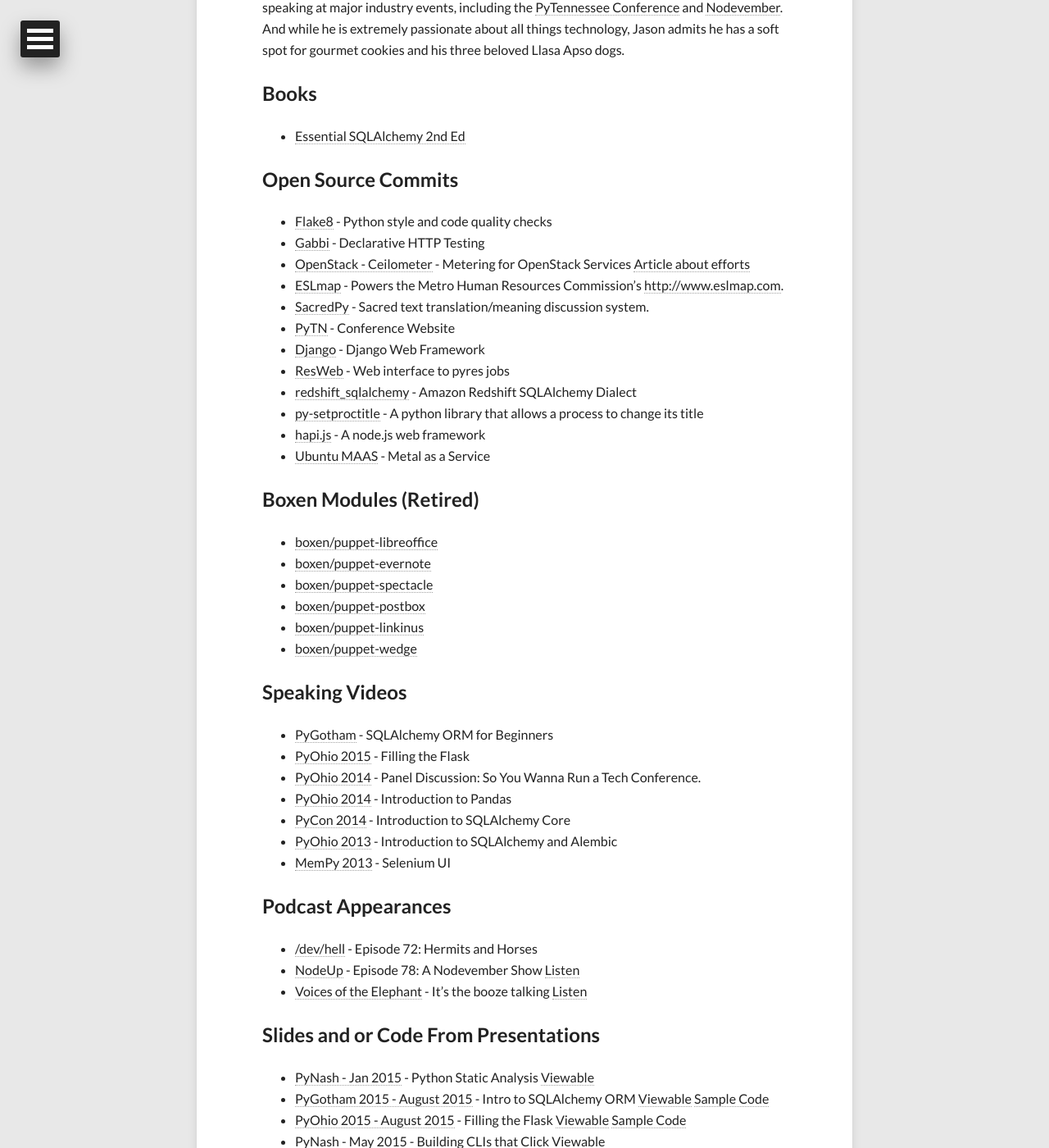
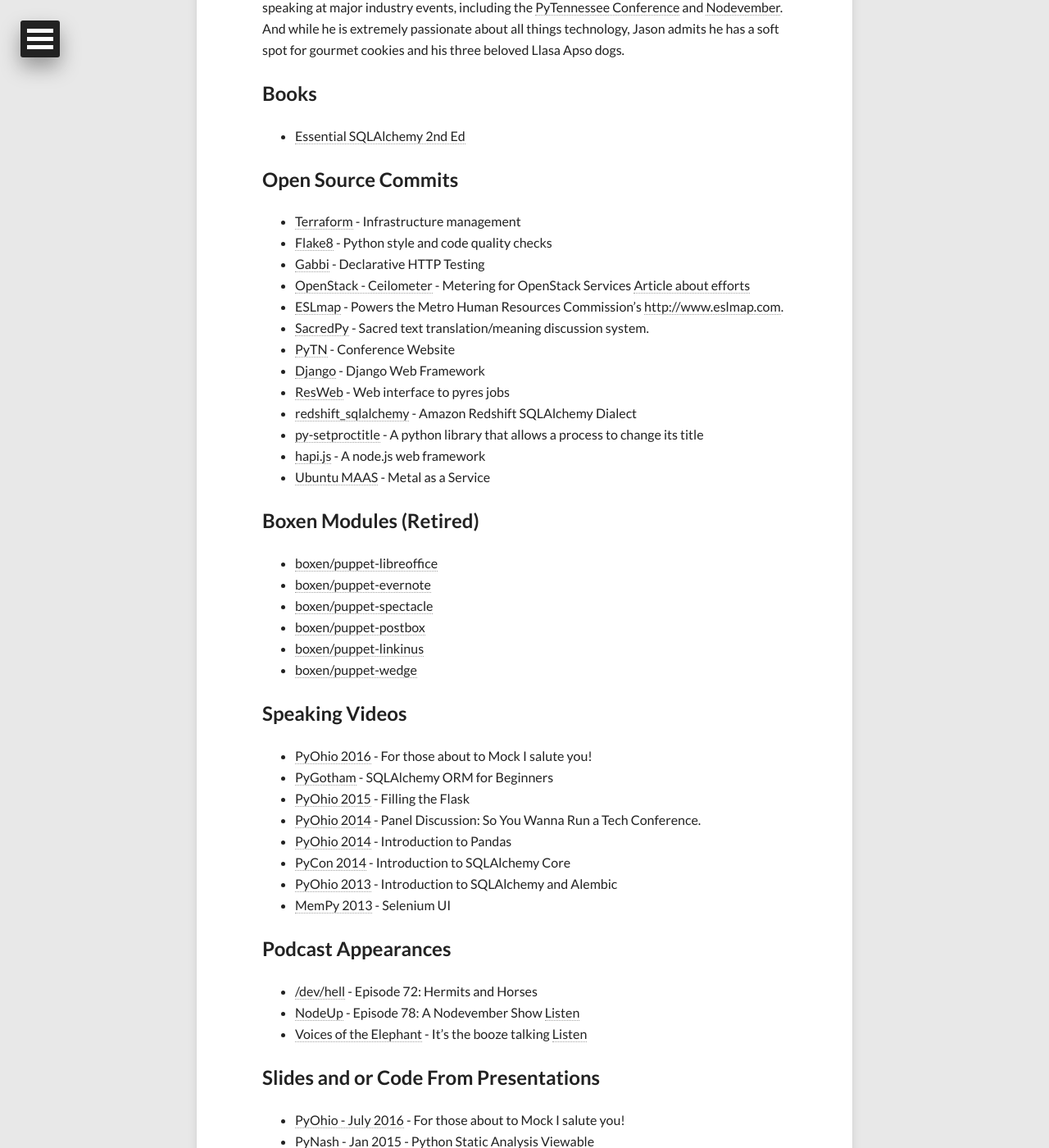
Before and after one commit to jasonamyers/jasonamyers.github.com, a Jekyll site: the page built from about.md, in a window 1280 px wide and 1400 px high, scrolled down 925 px. Shown: the whole window at 82% size. Built offline with Jekyll 4.4.1, drawn with Linux system fonts in a browser that asks for light colours; nearby versions of some CDN libraries.

Commit message:
Adding PyOhio Talks
Signed-off-by: Jason Myers <jason@jasonamyers.com>

```diff
--- a/about.md
+++ b/about.md
@@ -20,6 +20,7 @@
 
 ## Open Source Commits
 
+* [Terraform](https://github.com/hashicorp/terraform) - Infrastructure management
 * [Flake8](https://gitlab.com/pycqa/flake8) - Python style and code quality checks
 * [Gabbi](https://github.com/cdent/gabbi) - Declarative HTTP Testing
 * [OpenStack - Ceilometer](https://github.com/openstack/ceilometer) - Metering for OpenStack Services [Article about efforts](http://redhatstackblog.redhat.com/2016/01/18/ceilometer-polling-performance-improvement/)
@@ -47,6 +48,7 @@
 
 ## Speaking Videos
 
+* [PyOhio 2016](https://www.youtube.com/watch?v=lJux36gTlxY) - For those about to Mock I salute you!
 * [PyGotham](http://pyvideo.org/video/3802/sqlalchemy-orm-for-beginners) - SQLAlchemy ORM for Beginners
 * [PyOhio 2015](http://pyvideo.org/video/3700/filling-the-flask) - Filling the Flask
 * [PyOhio 2014](http://pyvideo.org/video/2865/panel-discussion-so-you-wanna-run-a-tech-confere) - Panel Discussion: So You Wanna Run a Tech Conference.
@@ -63,6 +65,7 @@
 
 ## Slides and or Code From Presentations
 
+* [PyOhio - July 2016](https://github.com/jasonamyers/pyohio2016-for-those-about-to-mock) - For those about to Mock I salute you!
 * [PyNash - Jan 2015](https://github.com/jasonamyers/python-static-analysis) - Python Static Analysis [Viewable](http://www.slideshare.net/jamdatadude/python-static-analysis-tools)
 * [PyGotham 2015 - August 2015](https://github.com/jasonamyers/pygotham-intro-sqlachemy-orm) - Intro to SQLAlchemy ORM [Viewable](http://www.slideshare.net/jamdatadude/introduction-to-sqlalchemy-orm) [Sample Code](https://github.com/jasonamyers/pygotham-intro-sqlalchemy-orm-code/blob/master/PyGotham%20ORM%20Intro.ipynb)
 * [PyOhio 2015 - August 2015](https://github.com/jasonamyers/filling-the-flask) - Filling the Flask [Viewable](http://www.slideshare.net/jamdatadude/filling-the-flask) [Sample Code](https://github.com/jasonamyers/flaskfilled)
```
